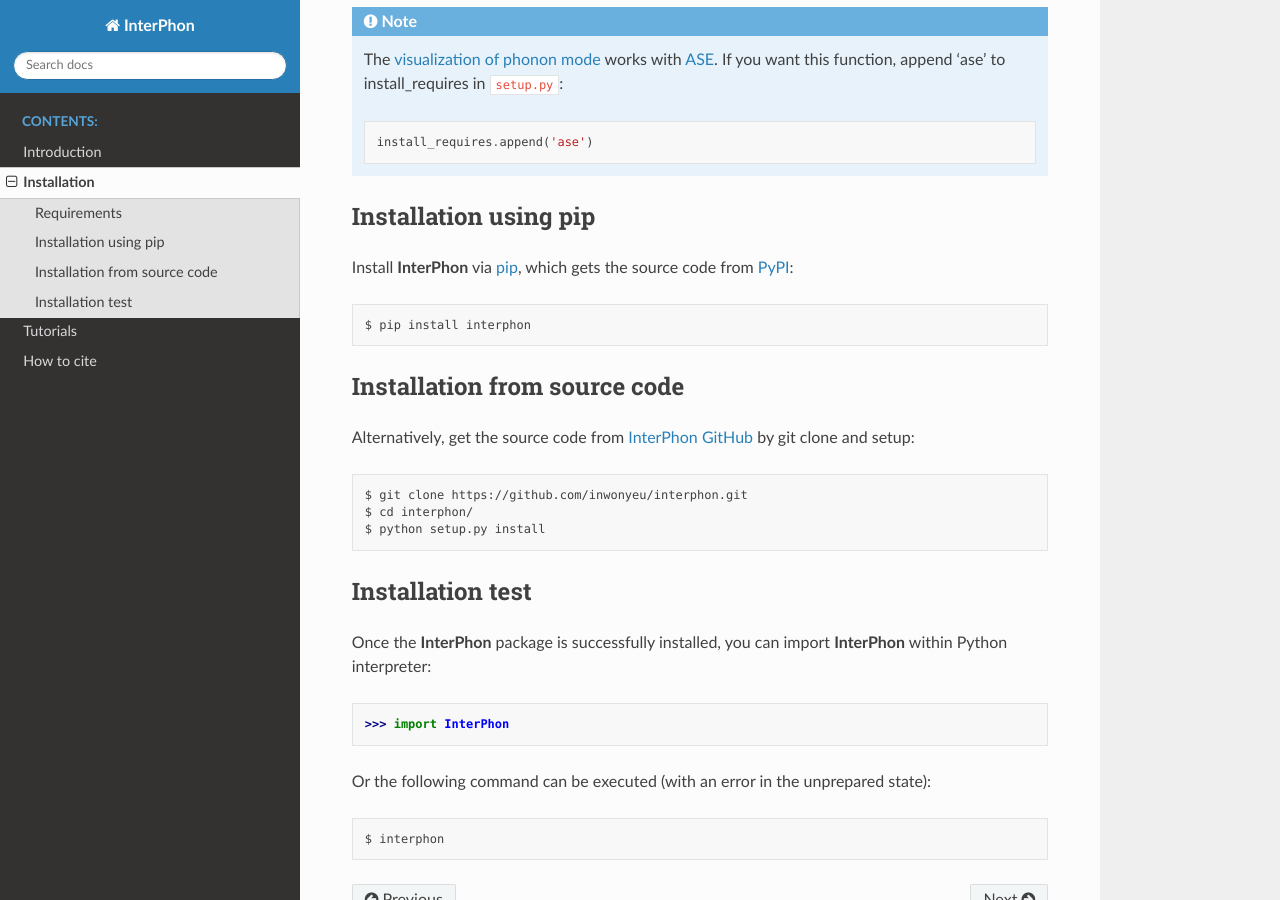
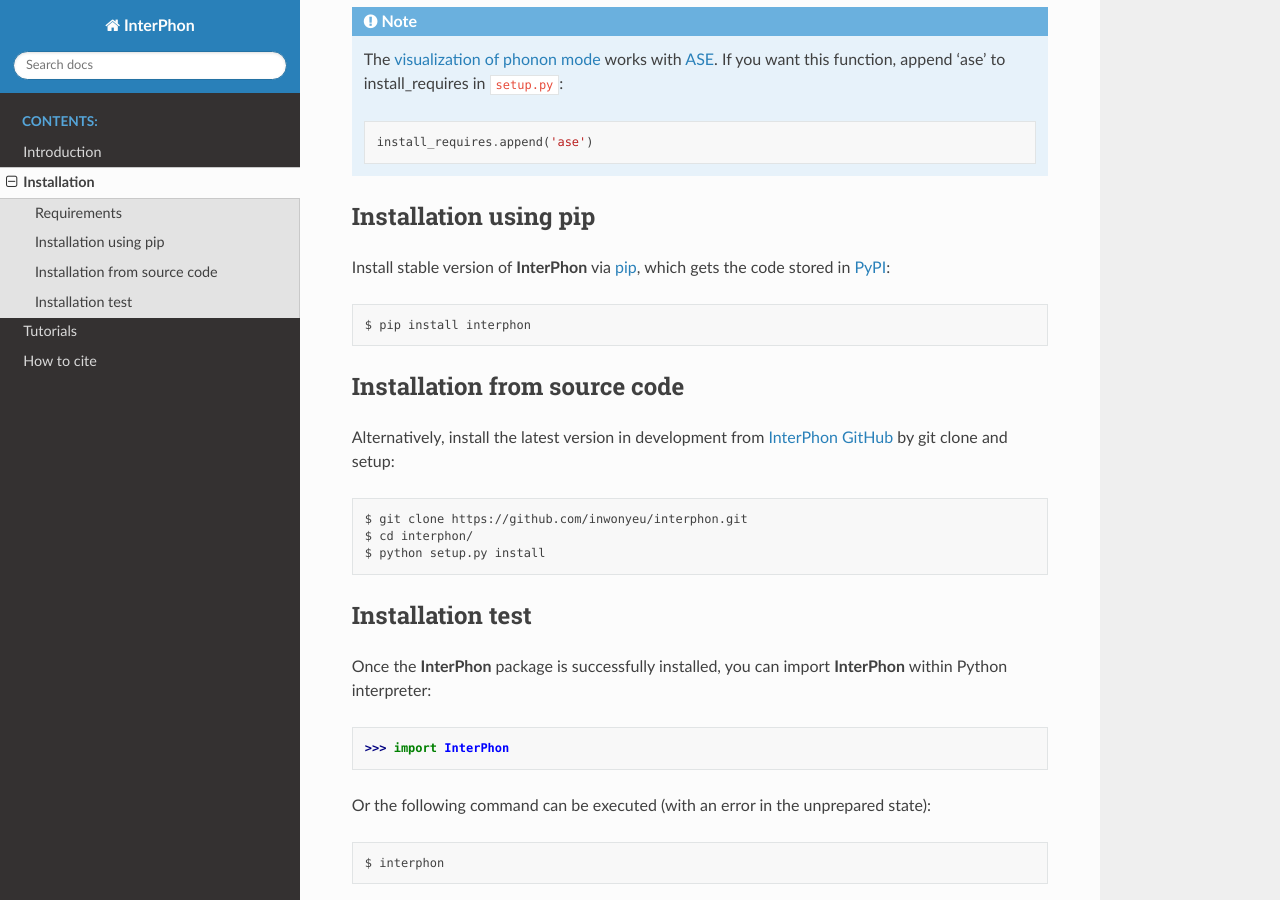
Before and after one commit to InWonYeu/interphon, a Sphinx documentation site: the page built from docs/source/installation.rst, in a window 1280 px wide and 900 px high, scrolled down 377 px. Built offline with Sphinx 7.4.7 and the Read the Docs theme 2.0.0, drawn with Linux system fonts in a browser that asks for light colours.

Commit message:
update docs

```diff
--- a/docs/source/installation.rst
+++ b/docs/source/installation.rst
@@ -23,7 +23,7 @@
 Installation using pip
 **********************
 
-Install **InterPhon** via pip_, which gets the source code from PyPI_::
+Install stable version of **InterPhon** via pip_, which gets the code stored in PyPI_::
 
     $ pip install interphon
 
@@ -35,7 +35,7 @@
 
 .. :Git clone:
 
-Alternatively, get the source code from `InterPhon GitHub <https://github.com/InWonYeu/interphon>`_ by git clone and setup::
+Alternatively, install the latest version in development from `InterPhon GitHub <https://github.com/InWonYeu/interphon>`_ by git clone and setup::
 
     $ git clone https://github.com/inwonyeu/interphon.git
     $ cd interphon/
```
